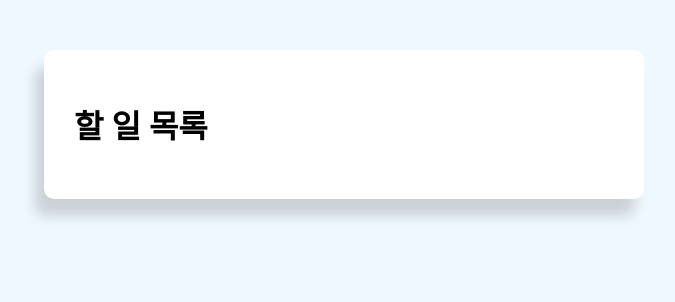
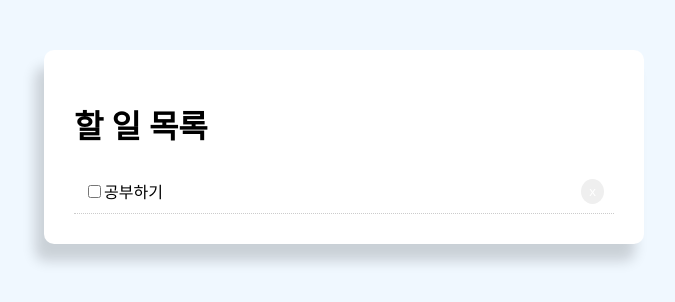
Before and after one commit to stufit/react_AtoZ, a React (Create React App) app in the folder react-todo-app/: page / in a window 1280 px wide. Shown: the top 302 px of the page, without its empty margins (296-971 px from the left). Built offline with nearby package versions, Linux system fonts and the light colour scheme.

Commit message:
Feat: 할일목록 UI 만들기

```diff
--- a/react-todo-app/src/App.js
+++ b/react-todo-app/src/App.js
@@ -2,6 +2,23 @@
 import "./App.css";
 
 export default class App extends Component {
+	btnStyle ={
+		color: "#fff",
+		border: "none",
+		padding: "5px 8px",
+		borderRadius: "50%",
+		cursor: "pointer",
+    float: "right"
+	}
+
+	// 체크하면 선을 그어야 하기 때문에 동적으로 해야되서 함수로 만듬.
+	getStyle = () =>{
+		return {
+			padding: "10px",
+			borderBottom: "1px #ccc dotted",
+			textDecoration: "none",
+		}
+	}
   render() {
     return (
 	    <div className="container">
@@ -9,6 +26,11 @@
 			    <div className="title">
 				    <h1>할 일 목록</h1>
 			    </div>
+			    <div style={this.getStyle()}>
+				    <input type="checkbox" defaultChecked={false} />
+				    공부하기
+				    <button style={this.btnStyle}>x</button>
+			    </div>
 		    </div>
 	    </div>
     )
```
